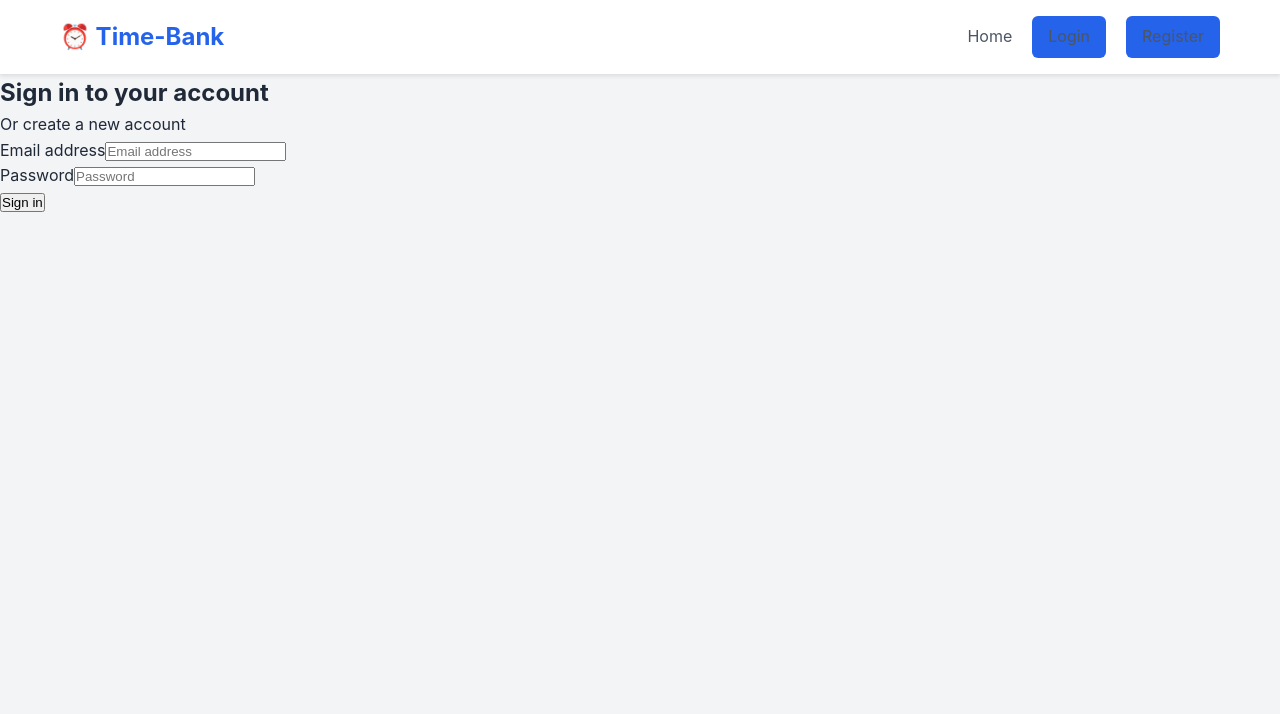
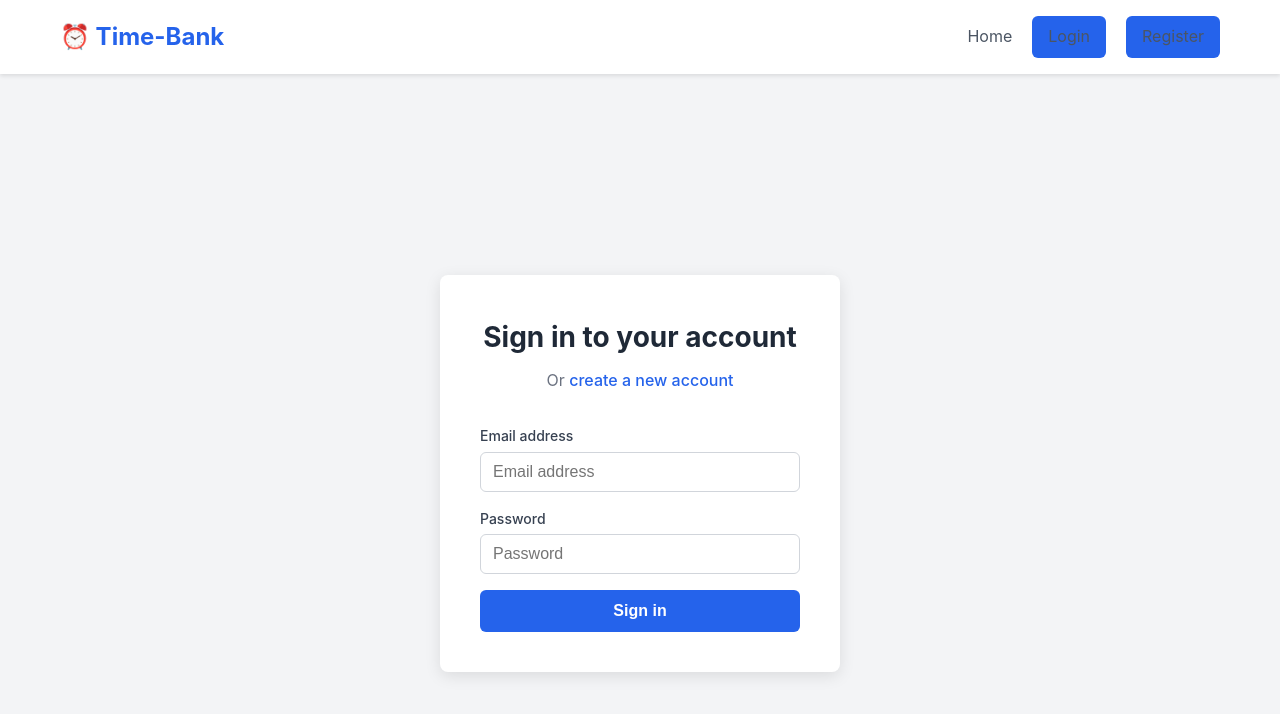
Before and after one commit to Bede12345/Time-bank, a React (Vite) app in the folder time-bank/frontend/: page /login in a window 1280 px wide. Shown: the top 714 px of the page. Built offline with nearby package versions, Linux system fonts and the light colour scheme.

Commit message:
working on css

```diff
--- a/time-bank/frontend/src/index.css
+++ b/time-bank/frontend/src/index.css
@@ -292,3 +292,102 @@ a {
   padding: 48px 0;
   color: #6b7280;
 }
+
+.auth-page {
+  min-height: 100vh;
+  display: flex;
+  align-items: center;
+  justify-content: center;
+  background: #f3f4f6;
+  padding: 40px 20px;
+}
+
+.auth-card {
+  background: white;
+  max-width: 400px;
+  width: 100%;
+  padding: 40px;
+  border-radius: 8px;
+  box-shadow: 0 4px 16px rgba(0,0,0,0.1);
+}
+
+.auth-card h2 {
+  text-align: center;
+  font-size: 28px;
+  font-weight: 700;
+  color: #1f2937;
+  margin-bottom: 8px;
+}
+
+.auth-card .auth-subtitle {
+  text-align: center;
+  color: #6b7280;
+  margin-bottom: 32px;
+}
+
+.auth-card .auth-subtitle a {
+  color: #2563eb;
+  font-weight: 500;
+}
+
+.auth-card .auth-subtitle a:hover {
+  text-decoration: underline;
+}
+
+.auth-form .form-group {
+  margin-bottom: 16px;
+}
+
+.auth-form label {
+  display: block;
+  font-size: 14px;
+  font-weight: 500;
+  color: #374151;
+  margin-bottom: 4px;
+}
+
+.auth-form input,
+.auth-form textarea,
+.auth-form select {
+  width: 100%;
+  padding: 10px 12px;
+  border: 1px solid #d1d5db;
+  border-radius: 6px;
+  font-size: 16px;
+  transition: border-color 0.2s;
+}
+
+.auth-form input:focus,
+.auth-form textarea:focus,
+.auth-form select:focus {
+  outline: none;
+  border-color: #2563eb;
+  box-shadow: 0 0 0 3px rgba(37, 99, 235, 0.1);
+}
+
+.auth-form textarea {
+  resize: vertical;
+  min-height: 80px;
+}
+
+.btn-submit {
+  width: 100%;
+  padding: 12px;
+  background: #2563eb;
+  color: white;
+  border: none;
+  border-radius: 6px;
+  font-size: 16px;
+  font-weight: 600;
+  cursor: pointer;
+  transition: background 0.2s;
+}
+
+.btn-submit:hover {
+  background: #1d4ed8;
+}
+
+.btn-submit:disabled {
+  opacity: 0.5;
+  cursor: not-allowed;
+}
```
